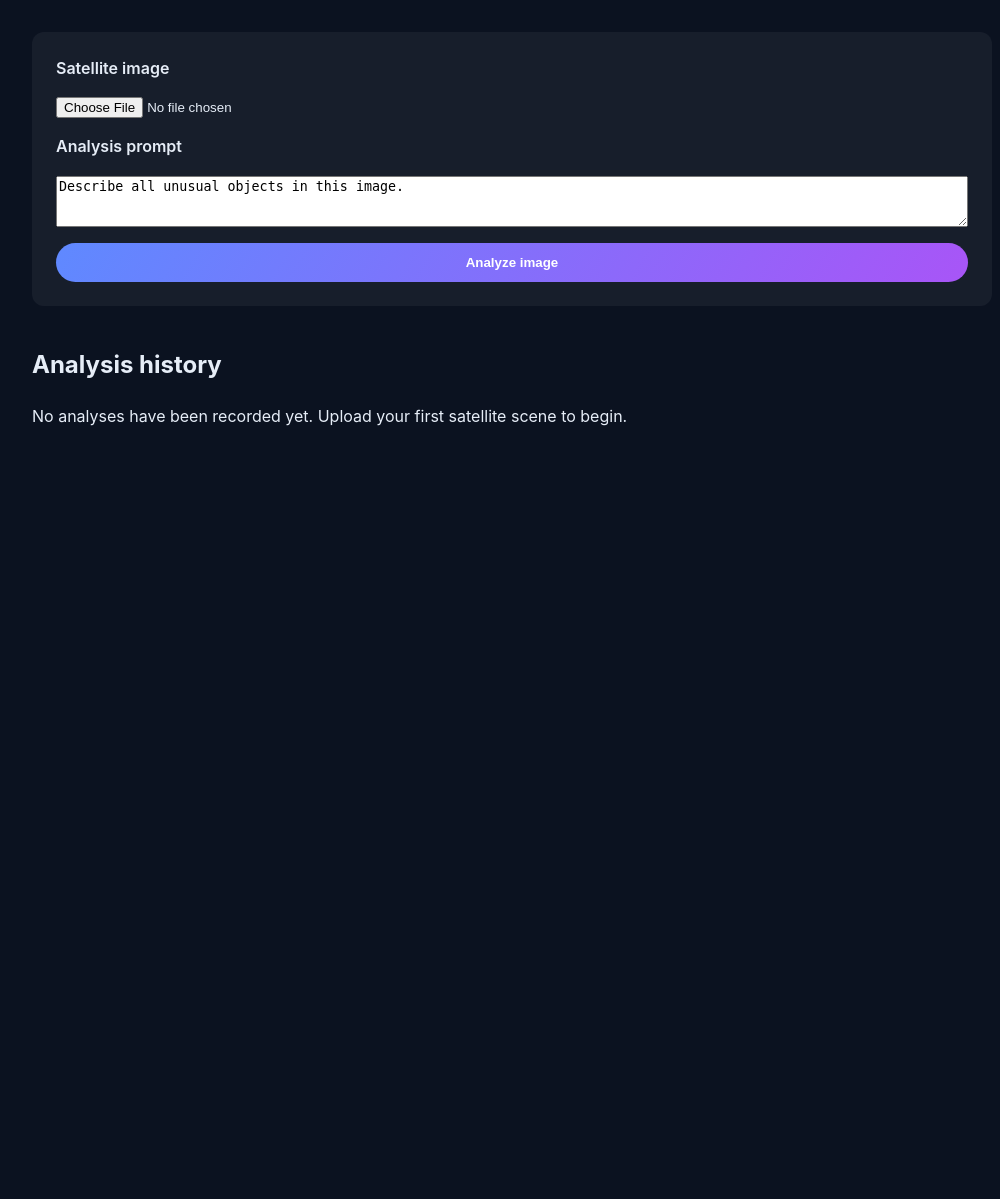
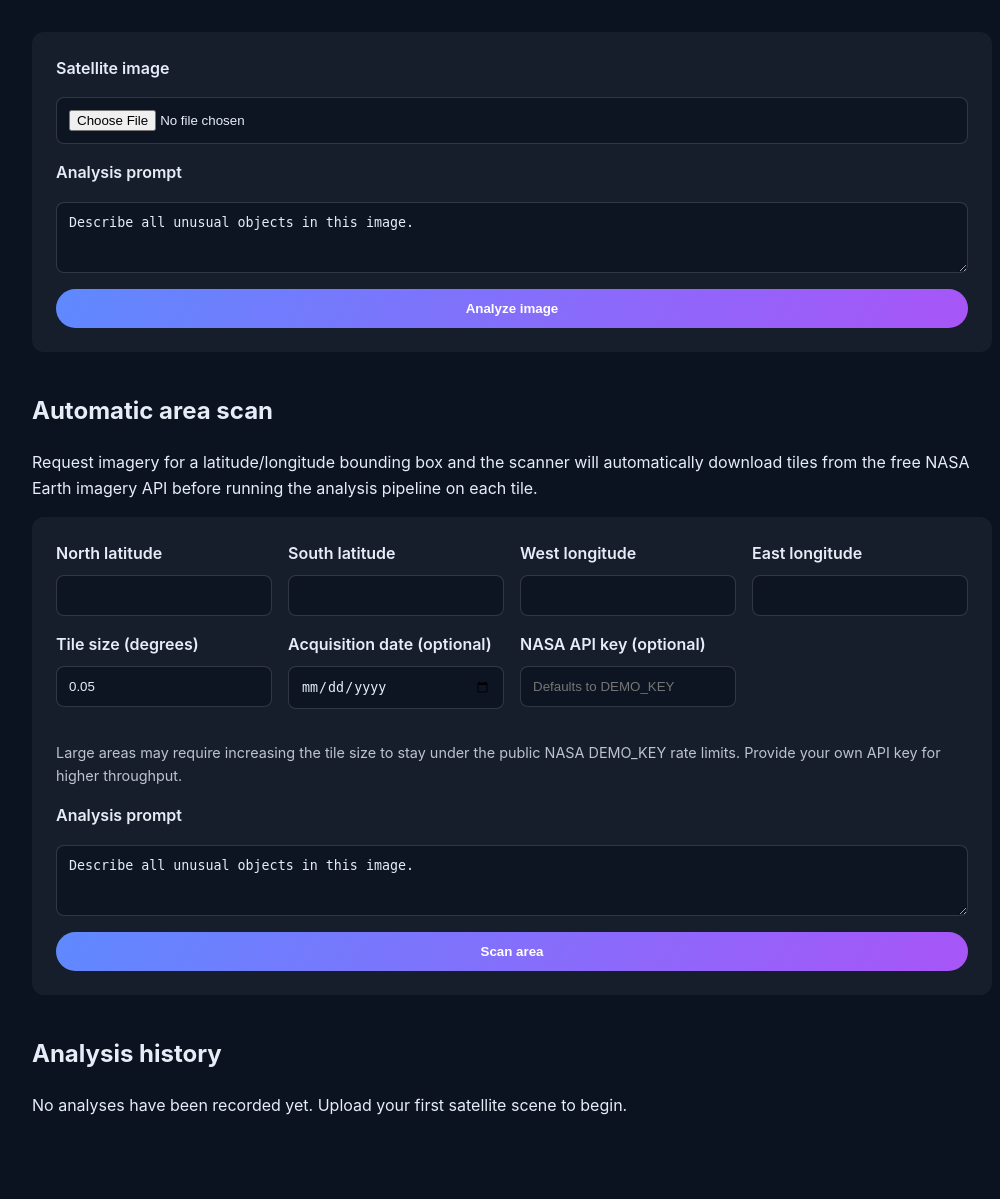
Before and after one commit to yodakohl/CHIMERA, a FastAPI app: page / in a window 1280 px wide. Shown: the part 172-1371 px from the top of the page, without its empty margins (128-1128 px from the left). Before the commit the page ends 598 px from the top, so only its background shows below. Run offline with FastAPI, Linux system fonts and the light colour scheme.

Commit message:
Add NASA-powered area scanning workflow

```diff
--- a/app/main.py
+++ b/app/main.py
@@ -1,9 +1,11 @@
 from __future__ import annotations
 
+import logging
+import os
 import shutil
 from datetime import datetime
 from pathlib import Path
-from typing import List
+from typing import Dict, List
 
 from fastapi import Depends, FastAPI, File, Form, Request, UploadFile
 from fastapi.responses import HTMLResponse
@@ -14,12 +16,19 @@ from sqlmodel import Session, select
 from .database import DATA_DIR, get_session, init_db
 from .models import AnalysisResult
 from .services.analyzer import DEFAULT_PROMPT, get_analyzer, serialize_detections
+from .services.imagery import download_nasa_area_tiles
 
 app = FastAPI(title="Satellite Infrastructure Scanner", version="0.1.0")
 
 BASE_DIR = Path(__file__).resolve().parent
 UPLOAD_DIR = DATA_DIR / "uploads"
 UPLOAD_DIR.mkdir(parents=True, exist_ok=True)
+AREA_SCAN_DIR = UPLOAD_DIR / "area_scans"
+AREA_SCAN_DIR.mkdir(parents=True, exist_ok=True)
+
+NASA_API_KEY = os.getenv("NASA_API_KEY", "DEMO_KEY")
+
+logger = logging.getLogger(__name__)
 
 app.mount("/static", StaticFiles(directory=BASE_DIR / "static"), name="static")
 app.mount("/data/uploads", StaticFiles(directory=UPLOAD_DIR), name="uploads")
@@ -33,25 +42,7 @@ def on_startup() -> None:
 
 @app.get("/", response_class=HTMLResponse)
 def read_root(request: Request, session: Session = Depends(get_session)):
-    statement = select(AnalysisResult).order_by(AnalysisResult.created_at.desc())
-    results: List[AnalysisResult] = session.exec(statement).all()
-    context = {
-        "request": request,
-        "default_prompt": DEFAULT_PROMPT,
-        "results": [
-            {
-                "id": result.id,
-                "image_filename": result.image_filename,
-                "prompt": result.prompt,
-                "caption": result.caption,
-                "unusual_summary": result.unusual_summary,
-                "detections": result.detections(),
-                "created_at": result.created_at,
-            }
-            for result in results
-        ],
-    }
-    return templates.TemplateResponse("index.html", context)
+    return _render_home(request, session)
 
 
 @app.post("/analyze", response_class=HTMLResponse)
@@ -77,27 +68,112 @@ async def analyze(
     session.add(record)
     session.commit()
 
-    statement = select(AnalysisResult).order_by(AnalysisResult.created_at.desc())
-    results = session.exec(statement).all()
+    return _render_home(request, session, message="Analysis completed")
 
-    context = {
-        "request": request,
-        "default_prompt": DEFAULT_PROMPT,
-        "results": [
-            {
-                "id": result.id,
-                "image_filename": result.image_filename,
-                "prompt": result.prompt,
-                "caption": result.caption,
-                "unusual_summary": result.unusual_summary,
-                "detections": result.detections(),
-                "created_at": result.created_at,
-            }
-            for result in results
-        ],
-        "message": "Analysis completed",
-    }
-    return templates.TemplateResponse("index.html", context)
+
+@app.post("/scan-area", response_class=HTMLResponse)
+async def scan_area(
+    request: Request,
+    north: float = Form(...),
+    south: float = Form(...),
+    east: float = Form(...),
+    west: float = Form(...),
+    tile_size: float = Form(0.05),
+    prompt: str = Form(DEFAULT_PROMPT),
+    date: str | None = Form(None),
+    api_key: str | None = Form(None),
+    session: Session = Depends(get_session),
+):
+    analyzer = get_analyzer()
+    area_dir = AREA_SCAN_DIR / datetime.utcnow().strftime("%Y%m%d%H%M%S%f")
+
+    selected_api_key = (api_key or "").strip() or NASA_API_KEY
+    requested_date = (date or "").strip() or None
+
+    try:
+        tiles, download_failures = await download_nasa_area_tiles(
+            north=north,
+            south=south,
+            east=east,
+            west=west,
+            dim=tile_size,
+            output_dir=area_dir,
+            api_key=selected_api_key,
+            date=requested_date,
+        )
+    except ValueError as exc:
+        if area_dir.exists():
+            try:
+                area_dir.rmdir()
+            except OSError:
+                shutil.rmtree(area_dir, ignore_errors=True)
+        return _render_home(request, session, message=str(exc))
+
+    if not tiles:
+        if area_dir.exists():
+            try:
+                next(area_dir.iterdir())
+            except StopIteration:
+                area_dir.rmdir()
+        base_message = "No imagery tiles were downloaded for the requested area."
+        if download_failures:
+            failures_count = len(download_failures)
+            failure_plural = "s" if failures_count != 1 else ""
+            base_message += f" {failures_count} NASA request{failure_plural} failed."
+        return _render_home(request, session, message=base_message)
+
+    processed_records: List[AnalysisResult] = []
+    analysis_failures: List[str] = []
+
+    for tile in tiles:
+        try:
+            analysis = analyzer.analyze(tile.path, prompt)
+        except Exception as exc:  # pragma: no cover - model failure
+            logger.exception(
+                "Analyzer failed for tile at lat %s lon %s: %s", tile.lat, tile.lon, exc
+            )
+            analysis_failures.append(f"{tile.lat:.4f}, {tile.lon:.4f}")
+            tile.path.unlink(missing_ok=True)
+            continue
+
+        record = AnalysisResult(
+            image_filename=str(tile.path.relative_to(UPLOAD_DIR)),
+            prompt=analysis["prompt"],
+            caption=analysis["caption"],
+            unusual_summary=analysis["unusual_summary"],
+            detection_payload=serialize_detections(analysis["detections"]),
+            created_at=datetime.utcnow(),
+        )
+        processed_records.append(record)
+
+    for record in processed_records:
+        session.add(record)
+    session.commit()
+
+    processed_count = len(processed_records)
+    if processed_count == 0 and area_dir.exists():
+        try:
+            next(area_dir.iterdir())
+        except StopIteration:
+            area_dir.rmdir()
+
+    summary_parts: List[str] = []
+    if processed_count:
+        processed_plural = "s" if processed_count != 1 else ""
+        summary_parts.append(f"Analyzed {processed_count} NASA tile{processed_plural}.")
+    download_failures_count = len(download_failures)
+    if download_failures_count:
+        download_plural = "s" if download_failures_count != 1 else ""
+        summary_parts.append(f"{download_failures_count} download{download_plural} failed.")
+    analysis_failures_count = len(analysis_failures)
+    if analysis_failures_count:
+        analysis_plural = "s" if analysis_failures_count != 1 else ""
+        summary_parts.append(
+            f"Failed to analyze {analysis_failures_count} tile{analysis_plural}."
+        )
+
+    message = " ".join(summary_parts) or "Area scan completed."
+    return _render_home(request, session, message=message)
 
 
 def _safe_filename(filename: str) -> str:
@@ -108,9 +184,39 @@ def _safe_filename(filename: str) -> str:
     return f"{safe_stem}_{timestamp}{suffix}"
 
 
-async def _save_upload(upload: UploadFile) -> Path:
+def _build_results(session: Session) -> List[Dict[str, object]]:
+    statement = select(AnalysisResult).order_by(AnalysisResult.created_at.desc())
+    results: List[AnalysisResult] = session.exec(statement).all()
+    return [
+        {
+            "id": result.id,
+            "image_filename": result.image_filename,
+            "prompt": result.prompt,
+            "caption": result.caption,
+            "unusual_summary": result.unusual_summary,
+            "detections": result.detections(),
+            "created_at": result.created_at,
+        }
+        for result in results
+    ]
+
+
+def _render_home(request: Request, session: Session, message: str | None = None):
+    context: Dict[str, object] = {
+        "request": request,
+        "default_prompt": DEFAULT_PROMPT,
+        "results": _build_results(session),
+    }
+    if message:
+        context["message"] = message
+    return templates.TemplateResponse("index.html", context)
+
+
+async def _save_upload(upload: UploadFile, *, target_dir: Path | None = None) -> Path:
+    destination = target_dir or UPLOAD_DIR
+    destination.mkdir(parents=True, exist_ok=True)
     filename = _safe_filename(upload.filename or "upload.png")
-    saved_path = UPLOAD_DIR / filename
+    saved_path = destination / filename
     with saved_path.open("wb") as buffer:
         shutil.copyfileobj(upload.file, buffer)
     return saved_path
--- a/app/static/styles.css
+++ b/app/static/styles.css
@@ -20,7 +20,7 @@ h1 {
   margin-bottom: 0.25rem;
 }
 
-.upload form {
+.form-card {
   display: grid;
   gap: 1rem;
   padding: 1.5rem;
@@ -29,11 +29,27 @@ h1 {
   margin-bottom: 2.5rem;
 }
 
-.upload label {
+.form-card input,
+.form-card textarea {
+  padding: 0.75rem;
+  border-radius: 8px;
+  border: 1px solid rgba(255, 255, 255, 0.15);
+  background-color: rgba(11, 18, 32, 0.7);
+  color: inherit;
+  box-sizing: border-box;
+}
+
+.form-card input:focus,
+.form-card textarea:focus {
+  outline: 2px solid rgba(95, 137, 255, 0.6);
+  outline-offset: 2px;
+}
+
+.form-card label {
   font-weight: 600;
 }
 
-.upload button {
+.form-card button {
   padding: 0.75rem 1.5rem;
   border-radius: 999px;
   border: none;
@@ -44,8 +60,31 @@ h1 {
   transition: transform 0.2s ease;
 }
 
-.upload button:hover {
+.form-card button:hover {
   transform: translateY(-1px);
+}
+
+.form-grid {
+  display: grid;
+  gap: 1rem;
+  grid-template-columns: repeat(auto-fit, minmax(200px, 1fr));
+  margin-bottom: 1rem;
+}
+
+.field {
+  display: flex;
+  flex-direction: column;
+  gap: 0.5rem;
+}
+
+.form-card .hint {
+  font-size: 0.9rem;
+  opacity: 0.8;
+  margin: 0;
+}
+
+.area {
+  margin-bottom: 2.5rem;
 }
 
 .flash {
--- a/app/templates/index.html
+++ b/app/templates/index.html
@@ -21,7 +21,7 @@
     {% endif %}
 
     <section class="upload">
-      <form action="/analyze" method="post" enctype="multipart/form-data">
+      <form class="form-card" action="/analyze" method="post" enctype="multipart/form-data">
         <label for="image">Satellite image</label>
         <input id="image" name="image" type="file" accept="image/*" required />
 
@@ -29,6 +29,97 @@
         <textarea id="prompt" name="prompt" rows="3">{{ default_prompt }}</textarea>
 
         <button type="submit">Analyze image</button>
+      </form>
+    </section>
+
+    <section class="area">
+      <h2>Automatic area scan</h2>
+      <p>
+        Request imagery for a latitude/longitude bounding box and the scanner will automatically
+        download tiles from the free NASA Earth imagery API before running the analysis pipeline on
+        each tile.
+      </p>
+      <form class="form-card" action="/scan-area" method="post">
+        <div class="form-grid">
+          <div class="field">
+            <label for="north">North latitude</label>
+            <input
+              id="north"
+              name="north"
+              type="number"
+              step="0.0001"
+              min="-90"
+              max="90"
+              required
+            />
+          </div>
+          <div class="field">
+            <label for="south">South latitude</label>
+            <input
+              id="south"
+              name="south"
+              type="number"
+              step="0.0001"
+              min="-90"
+              max="90"
+              required
+            />
+          </div>
+          <div class="field">
+            <label for="west">West longitude</label>
+            <input
+              id="west"
+              name="west"
+              type="number"
+              step="0.0001"
+              min="-180"
+              max="180"
+              required
+            />
+          </div>
+          <div class="field">
+            <label for="east">East longitude</label>
+            <input
+              id="east"
+              name="east"
+              type="number"
+              step="0.0001"
+              min="-180"
+              max="180"
+              required
+            />
+          </div>
+          <div class="field">
+            <label for="tile-size">Tile size (degrees)</label>
+            <input
+              id="tile-size"
+              name="tile_size"
+              type="number"
+              step="0.01"
+              min="0.01"
+              max="0.5"
+              value="0.05"
+              required
+            />
+          </div>
+          <div class="field">
+            <label for="date">Acquisition date (optional)</label>
+            <input id="date" name="date" type="date" />
+          </div>
+          <div class="field">
+            <label for="api-key">NASA API key (optional)</label>
+            <input id="api-key" name="api_key" type="text" placeholder="Defaults to DEMO_KEY" />
+          </div>
+        </div>
+        <p class="hint">
+          Large areas may require increasing the tile size to stay under the public NASA DEMO_KEY
+          rate limits. Provide your own API key for higher throughput.
+        </p>
+
+        <label for="area-prompt">Analysis prompt</label>
+        <textarea id="area-prompt" name="prompt" rows="3">{{ default_prompt }}</textarea>
+
+        <button type="submit">Scan area</button>
       </form>
     </section>
 
--- a/pyproject.toml
+++ b/pyproject.toml
@@ -12,6 +12,7 @@ dependencies = [
     "sqlmodel>=0.0.14",
     "jinja2>=3.1.3",
     "python-multipart>=0.0.9",
+    "httpx>=0.26.0",
     "pillow>=9.5.0",
     "transformers>=4.37.2",
     "torch>=2.1.0",
```
Also changed, not shown: app/services/imagery.py (added, +192 -0 lines), README.md.
